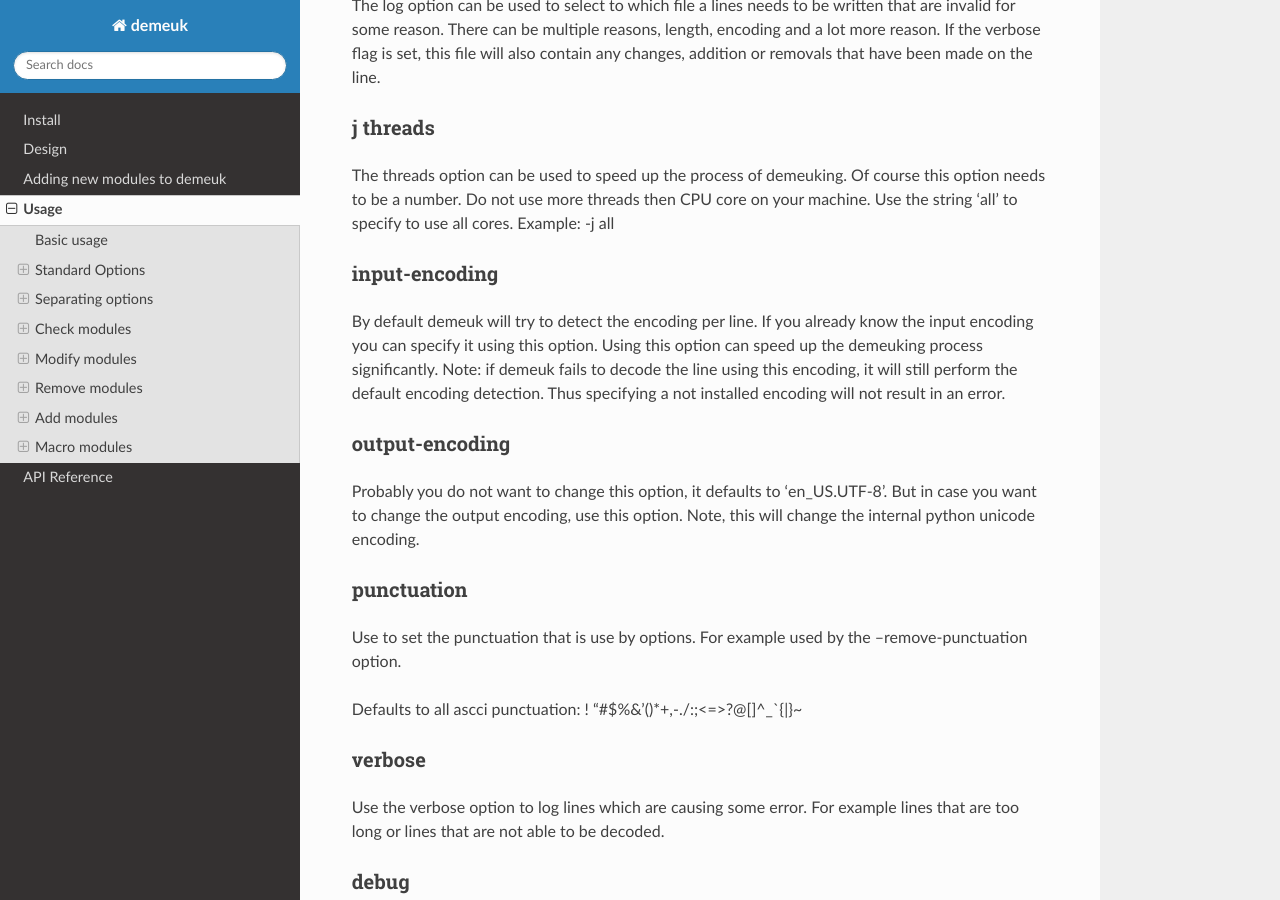
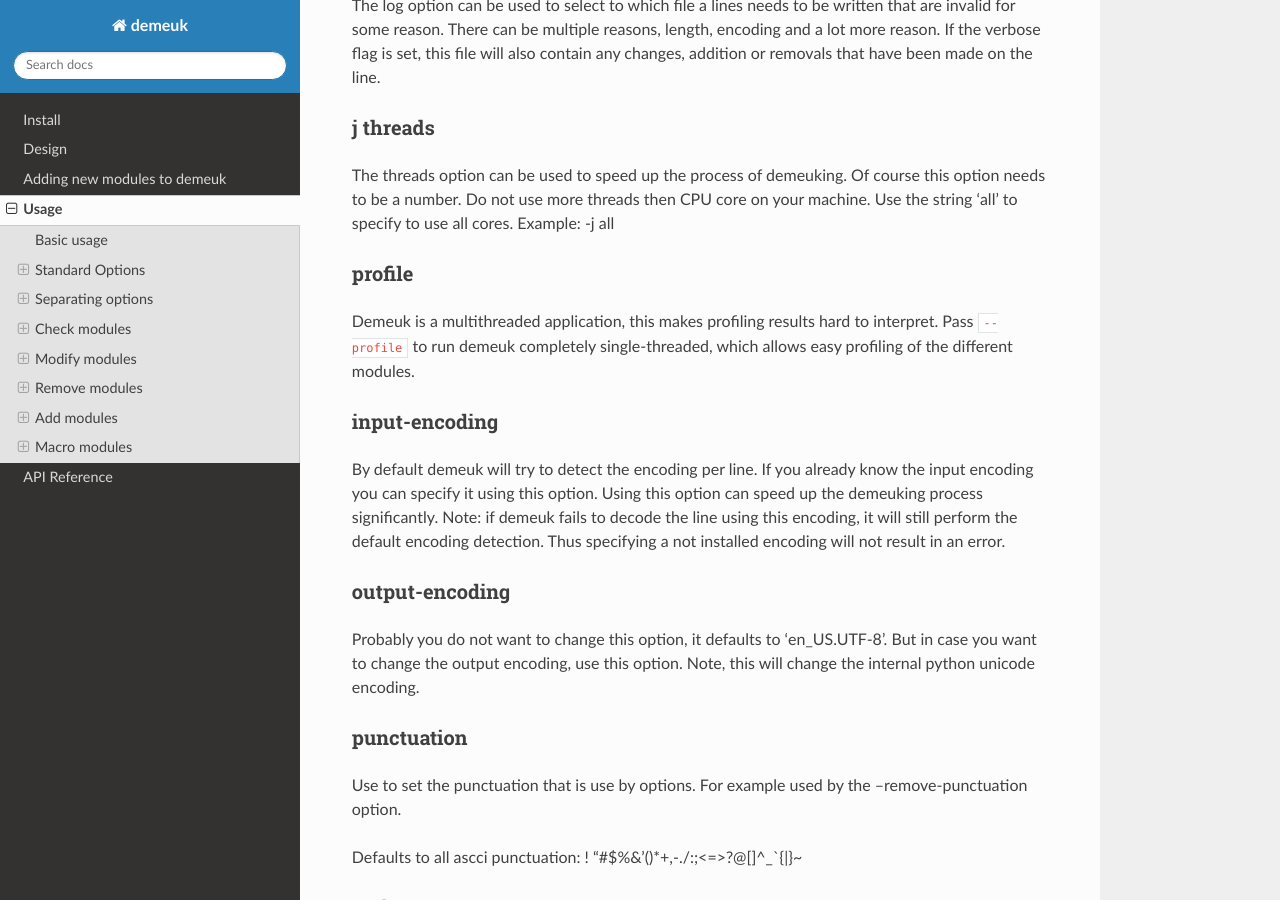
Before and after one commit to NetherlandsForensicInstitute/demeuk, a Sphinx documentation site: the page built from docs/usage.rst, in a window 1280 px wide and 900 px high, scrolled down 2123 px. Built offline with Sphinx 7.4.7 and the Read the Docs theme 3.1.0, drawn with Linux system fonts in a browser that asks for light colours; the version number could not be read and is left out.

Commit message:
Add --profile to docs

```diff
--- a/docs/usage.rst
+++ b/docs/usage.rst
@@ -101,6 +101,12 @@ j threads
 The threads option can be used to speed up the process of demeuking. Of course
 this option needs to be a number. Do not use more threads then CPU core on your
 machine. Use the string 'all' to specify to use all cores. Example: -j all
+
+profile
+~~~~~~~
+Demeuk is a multithreaded application, this makes profiling results hard to interpret.
+Pass ``--profile`` to run demeuk completely single-threaded, which allows easy profiling
+of the different modules.
 
 input-encoding
 ~~~~~~~~~~~~~~
```
